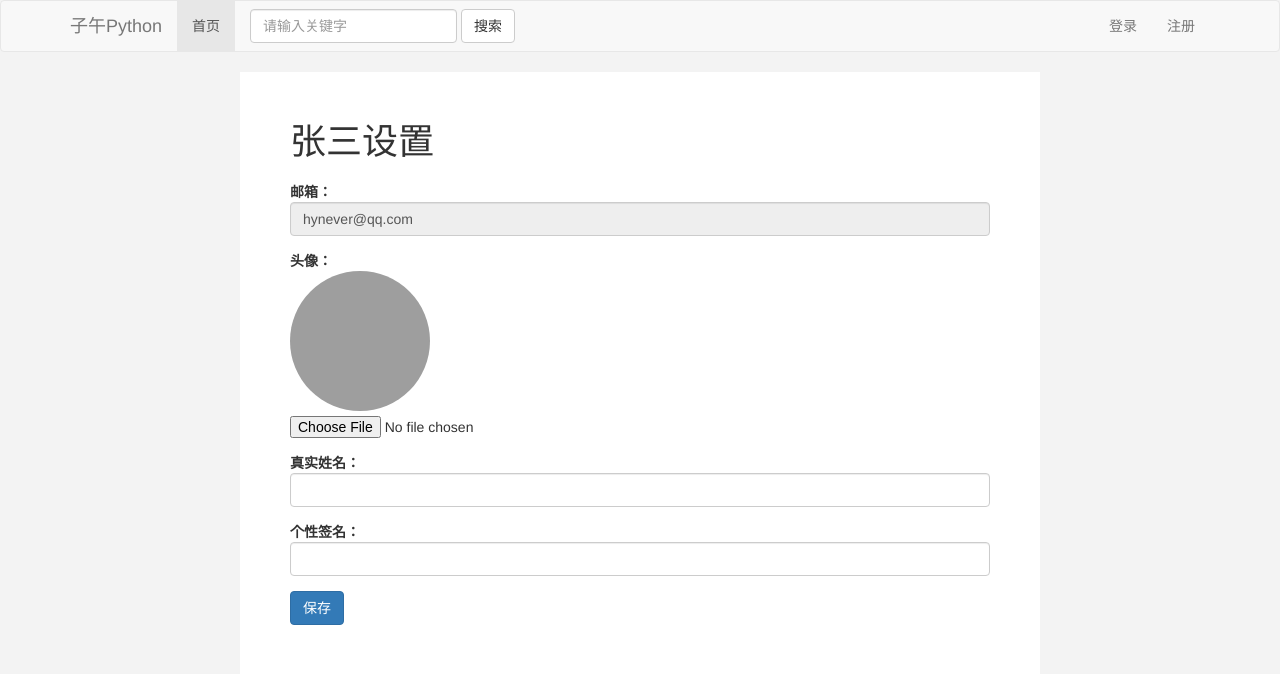
After one commit to shiqianlong/bbs, a Flask app: page /setting in a window 1280 px wide. The commit adds this page. Shown: the top 674 px of the page. Run offline with Flask 2, Linux system fonts and the light colour scheme; some libraries are stand-ins or nearby versions; grey boxes are pictures that could not be loaded.

Commit message:
个人设置页面展示

```diff
--- a/apps/front/views.py
+++ b/apps/front/views.py
@@ -40,6 +40,11 @@ def front_content_process():
         return {'user': g.user}
     else:
         return {}
+
+
+@bp.route('/setting')
+def setting():
+    return render_template('front/setting.html')
 
 
 @bp.route('/logout')
--- a/templates/front/base.html
+++ b/templates/front/base.html
@@ -59,7 +59,7 @@
                         </a>
                         <ul class="dropdown-menu" aria-labelledby="dropdownMenu1">
                             <li><a href="{{ url_for('front.index') }}">后台管理</a></li>
-                            <li><a href="{{ url_for('front.index') }}">设置</a></li>
+                            <li><a href="{{ url_for('front.setting') }}">设置</a></li>
                             <li><a href="{{ url_for('front.logout') }}">注销</a></li>
                         </ul>
                     </li>
--- /dev/null
+++ b/templates/front/setting.html
@@ -0,0 +1,55 @@
+{% extends 'front/base.html' %}
+
+{% block title %}
+    子午论坛-个人设置
+{% endblock %}
+
+{% block head %}
+    <link rel="stylesheet" href="{{ url_for('static',filename='front/css/index.css') }}">
+    <style>
+        body {
+            background-color: #f3f3f3;
+        }
+
+        .setting-group {
+            width: 800px;
+            background-color: #ffffff;
+            margin: 0 auto;
+            padding: 50px;
+        }
+
+        #avatar-img {
+            width: 140px;
+            height: 140px;
+        }
+    </style>
+{% endblock %}
+
+{% block body %}
+    <div class="setting-group">
+        <h1>张三设置</h1>
+        <div style="height: 20px;"></div>
+        <form>
+            <div class="form-group">
+                <label for="exampleInputEmail1">邮箱：</label>
+                <input type="email" class="form-control" value="hynever@qq.com" readonly>
+            </div>
+            <div class="form-group">
+                <label>头像：</label>
+                <div class="input-group">
+                    <img src="../images/avatar.jpg" alt="..." class="img-circle" id="avatar-img">
+                    <input type="file" id="avatar-input" accept="image/jpeg, image/png">
+                </div>
+            </div>
+            <div class="form-group">
+                <label for="exampleInputPassword1">真实姓名：</label>
+                <input type="text" class="form-control" id="realname-input" value="">
+            </div>
+            <div class="form-group">
+                <label for="exampleInputPassword1">个性签名：</label>
+                <input type="text" class="form-control" id="signagure-input" value="">
+            </div>
+            <button type="submit" id="submit-btn" class="btn btn-primary">保存</button>
+        </form>
+    </div>
+{% endblock %}
```
